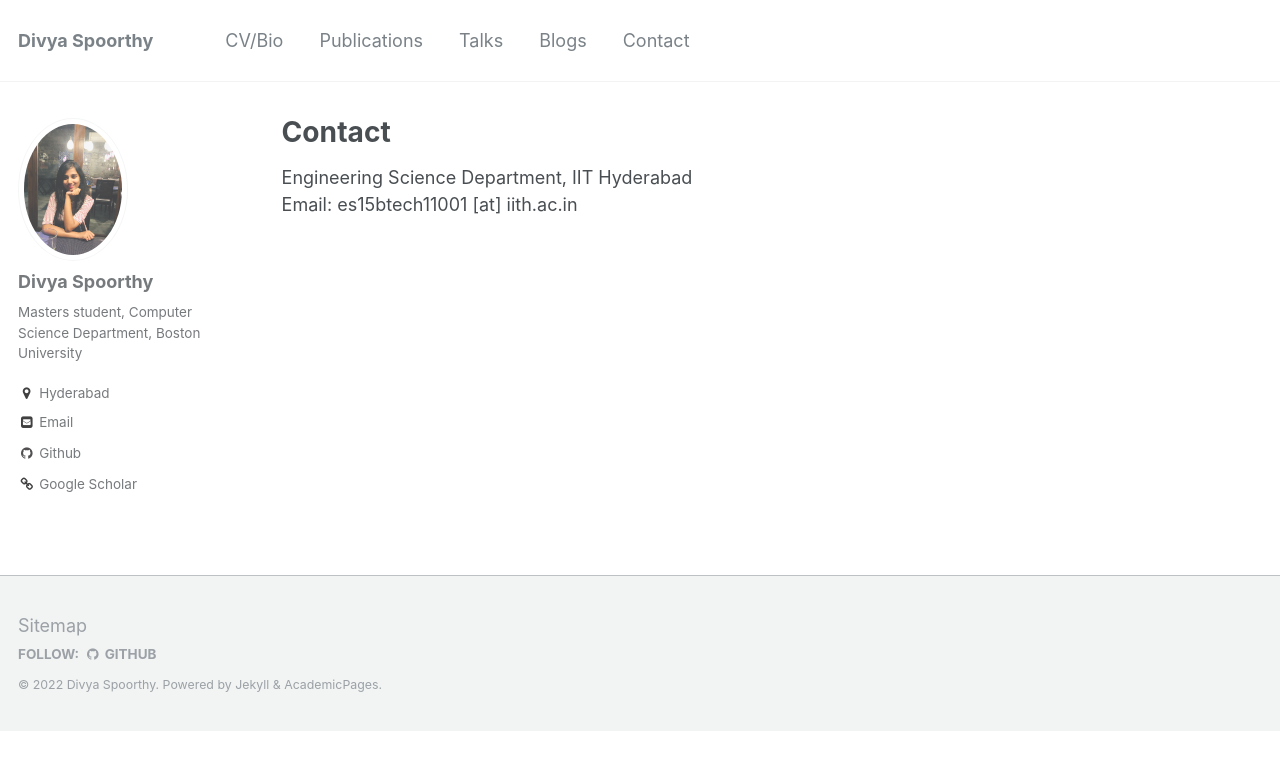
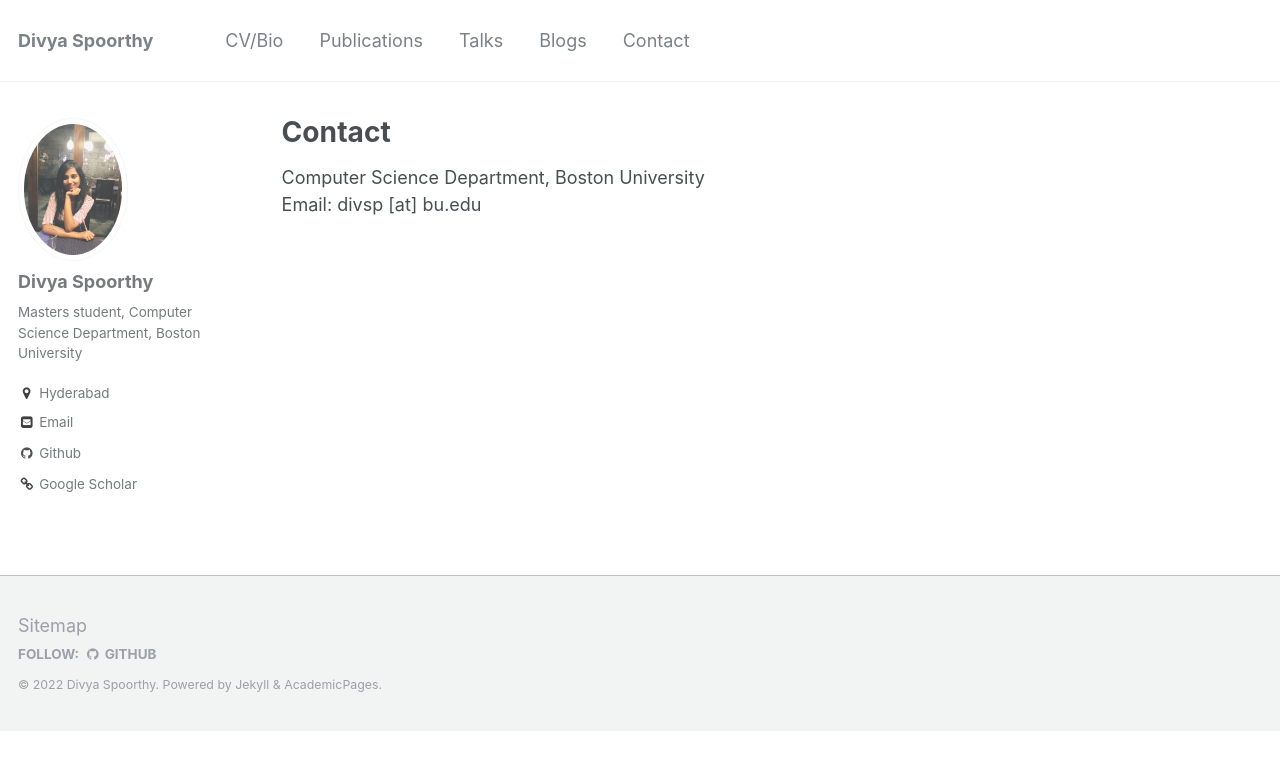
Before and after one commit to dspoorthy/divyaappapogu, a Jekyll site: the page built from _pages/contact.md, in a window 1280 px wide. Shown: the top 770 px of the page. Built offline with Jekyll 4.4.1, drawn with Linux system fonts in a browser that asks for light colours.

Commit message:
fixing css

```diff
--- a/_config.yml
+++ b/_config.yml
@@ -11,9 +11,9 @@ title                    : "Divya Spoorthy"
 title_separator          : "-"
 name                     : &name "Divya Spoorthy"
 description              : &description "Master's Student, Computer Science Department, Boston University"
-url                      : https://dspoorthy.github.io # the base hostname & protocol for your site e.g. "https://mmistakes.github.io"
+url                      : https://divyaspoorthy.github.io # the base hostname & protocol for your site e.g. "https://mmistakes.github.io"
 baseurl                  : "" # the subpath of your site, e.g. "/blog"
-repository               : "dspoorthy.github.io"
+repository               : "divyaspoorthy.github.io"
 teaser                   :  # filename of teaser fallback teaser image placed in /images/, .e.g. "500x300.png"
 breadcrumbs              : false # true, false (default)
 words_per_minute         : 160
--- a/_pages/contact.md
+++ b/_pages/contact.md
@@ -4,5 +4,5 @@ title: "Contact"
 permalink: /contact/
 author_profile: true
 ---
-Engineering Science Department, IIT Hyderabad<br>
-Email: es15btech11001 [at] iith.ac.in
+Computer Science Department, Boston University<br>
+Email: divsp [at] bu.edu
```
